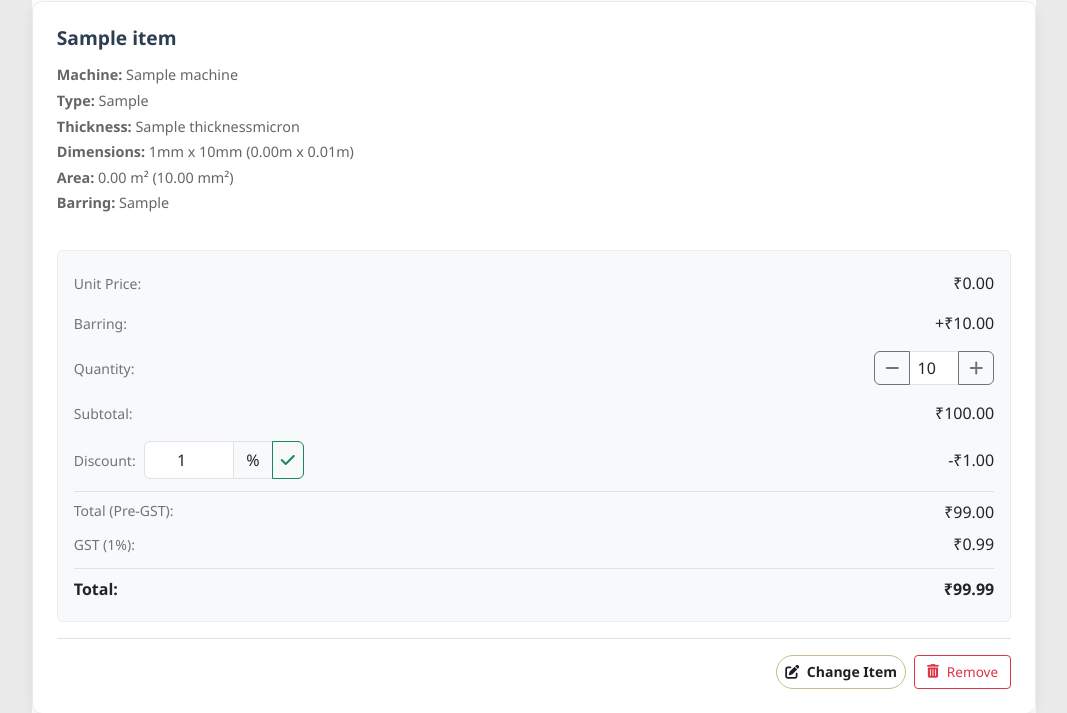
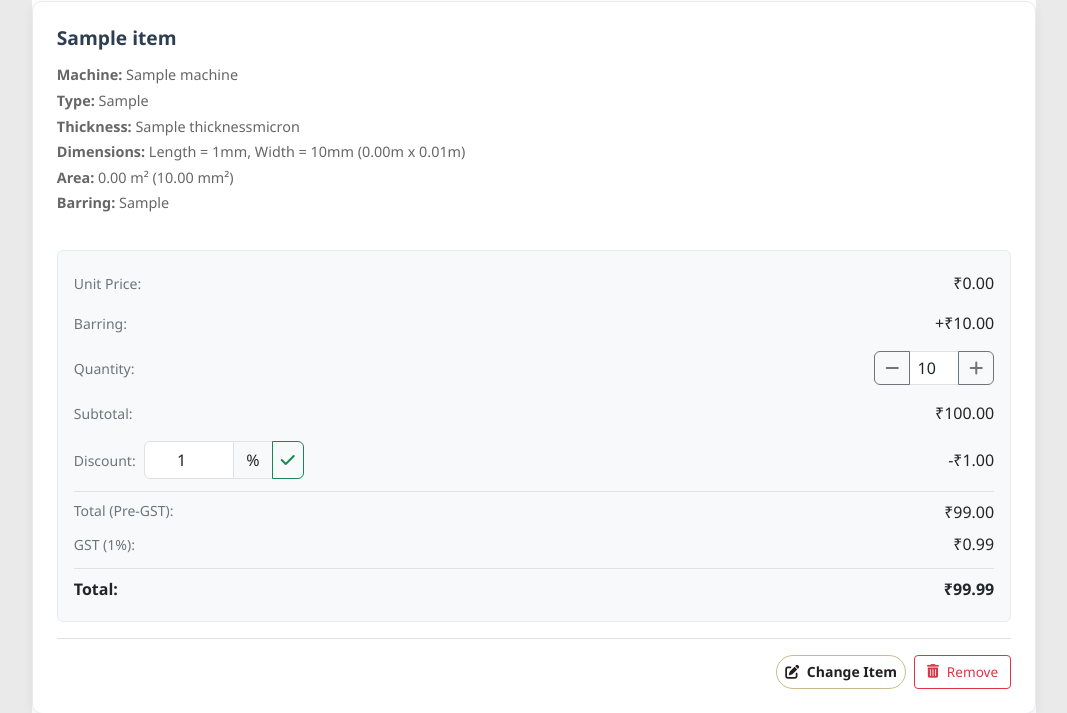
Before and after one commit to ADCY245/comp, a Python web app: template templates/user/cart.html in a window 1280 px wide. Shown: the part 346-1059 px from the top of the page, without its empty margins (106-1173 px from the left). Run offline with Jinja, Linux system fonts and the light colour scheme; the template is opened without the code that fills it: most values are stand-ins (such as "Sample title", 1, 10 or a date in 2020); some libraries are stand-ins or nearby versions.

Commit message:
Order blanket dimensions as length first

```diff
--- a/static/user/js/cart.js
+++ b/static/user/js/cart.js
@@ -2122,7 +2122,7 @@ function renderBlanketDetails(item, data) {
         const widthMeters = widthMm / 1000;
         const areaSqM = (lengthMm * widthMm) / 1_000_000;
 
-        lines.push(`<p class="mb-1"><strong>Dimensions:</strong> Width = ${formatNumber(widthMm, 0)}mm, Length = ${formatNumber(lengthMm, 0)}mm (${formatNumber(widthMeters, 2)}m x ${formatNumber(lengthMeters, 2)}m)</p>`);
+        lines.push(`<p class="mb-1"><strong>Dimensions:</strong> Length = ${formatNumber(lengthMm, 0)}mm, Width = ${formatNumber(widthMm, 0)}mm (${formatNumber(lengthMeters, 2)}m x ${formatNumber(widthMeters, 2)}m)</p>`);
         lines.push(`<p class="mb-1"><strong>Area:</strong> ${formatNumber(areaSqM, 2)} m² (${formatNumber(lengthMm * widthMm, 0, false)} mm²)</p>`);
     }
 
--- a/templates/user/cart.html
+++ b/templates/user/cart.html
@@ -618,7 +618,7 @@
                                                     {% endif %}
                                                 {% endif %}
                                             {% elif item.length and item.width %}
-                                                <p class="mb-1"><strong>Dimensions:</strong> {{ item.length }}mm x {{ item.width }}mm ({{ "%.2f"|format((item.length|float / 1000)) }}m x {{ "%.2f"|format((item.width|float / 1000)) }}m)</p>
+                                                <p class="mb-1"><strong>Dimensions:</strong> Length = {{ item.length }}mm, Width = {{ item.width }}mm ({{ "%.2f"|format((item.length|float / 1000)) }}m x {{ "%.2f"|format((item.width|float / 1000)) }}m)</p>
                                                 <p class="mb-1"><strong>Area:</strong> {{ "%.2f"|format((item.length|float * item.width|float) / 1000000) }} m² ({{ "%.2f"|format((item.length|float * item.width|float)) }} mm²)</p>
                                             {% endif %}
 
```
